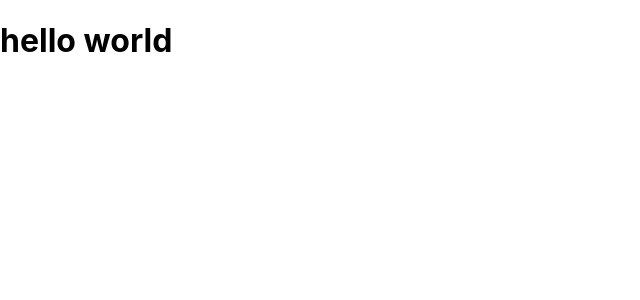
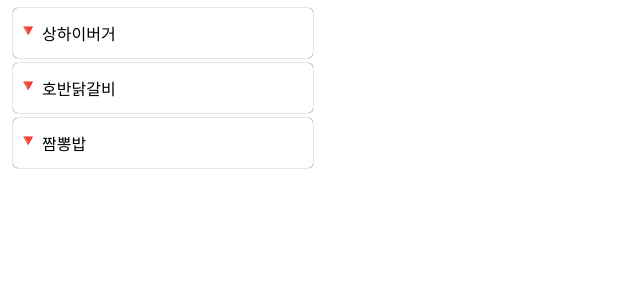
Before and after one commit to HaejinYang/react-vanilla-router, a React (Create React App) app: page / in a window 1280 px wide. Shown: the top 300 px of the page, without its empty margins (0-640 px from the left). Built offline with nearby package versions, Linux system fonts and the light colour scheme; the HTML template or start-up script is replaced by a standard one.

Commit message:
feat: 아코디언 UI 구현

```diff
--- a/package.json
+++ b/package.json
@@ -13,6 +13,7 @@
     "react": "^18.2.0",
     "react-dom": "^18.2.0",
     "react-scripts": "5.0.1",
+    "styled-components": "^5.3.9",
     "typescript": "^4.9.5",
     "web-vitals": "^2.1.4"
   },
@@ -39,5 +40,10 @@
       "last 1 firefox version",
       "last 1 safari version"
     ]
+  },
+  "devDependencies": {
+    "@types/prettier": "^2.7.2",
+    "@types/styled-components": "^5.1.26",
+    "prettier": "^2.8.7"
   }
 }
--- a/src/App.tsx
+++ b/src/App.tsx
@@ -1,9 +1,10 @@
-import React from 'react';
+import React from "react";
+import { AccordionList } from "./component/Accordion/Accordion";
 
 function App() {
   return (
-    <div className="App">
-     <h1>hello world</h1>
+    <div>
+      <AccordionList />
     </div>
   );
 }
--- /dev/null
+++ b/src/component/Accordion/Accordion.tsx
@@ -0,0 +1,126 @@
+import React, { useCallback, useEffect, useRef, useState } from "react";
+import styled from "styled-components";
+
+interface AccordionProps {
+  title: string;
+  content: string;
+}
+
+interface TitleProps {
+  isOpen: boolean;
+}
+
+interface ContentProps {
+  height: number;
+}
+
+const Article = styled.article`
+  width: 300px;
+  box-shadow: 0px 0px 1px black;
+  border-radius: 5px;
+  padding: 5px;
+  margin: 5px;
+`;
+
+const Title = styled.div<TitleProps>`
+  position: relative;
+  background-color: white;
+  color: black;
+  margin: 0px;
+  cursor: pointer;
+  border-radius: inherit;
+
+  p {
+    padding: 0.5rem 0.5rem 0.5rem 1.5rem;
+    margin: 0px;
+  }
+
+  &:hover {
+    background-color: #eeeeee;
+  }
+
+  &::before {
+    position: absolute;
+    padding: 0.5rem 0.5rem 0.5rem 0;
+    content: "${(props) => (props.isOpen ? "🔺" : "🔻")}";
+  }
+`;
+
+const Content = styled.div<ContentProps>`
+  background-color: white;
+  color: black;
+  margin: 0px;
+
+  max-height: ${(props) => props.height}px;
+  overflow: hidden;
+
+  p {
+    padding: 5px;
+    margin: 0px;
+  }
+
+  transition: all 0.5s ease-in;
+`;
+
+const items = [
+  {
+    title: "상하이버거",
+    content:
+      "상하이 버거는 정말 맛있지...Lorem ipsum dolor sit amet. Aut velit dolor vel dolores velit aut rerum ipsa quo autem doloremque. Ut magni corrupti ex sint sunt non internos voluptatem qui libero illum. Non esse dicta ea illo labore aut quam doloribus quo enim dicta quo suscipit atque est aperiam quaerat ut labore quibusdam. Aut voluptate fugiat sit molestias corporis et adipisci consequatur ab harum omnis aut facilis voluptatem est beatae deserunt.",
+  },
+  {
+    title: "호반닭갈비",
+    content:
+      "어제 먹은 호반 닭갈비는 정말 맛있었지... Lorem ipsum dolor sit amet. Aut velit dolor vel dolores velit aut rerum ipsa quo autem doloremque. Ut magni corrupti ex sint sunt non internos voluptatem qui libero illum. Non esse dicta ea illo labore aut quam doloribus quo enim dicta quo suscipit atque est aperiam quaerat ut labore quibusdam. Aut voluptate fugiat sit molestias corporis et adipisci consequatur ab harum omnis aut facilis voluptatem est beatae deserunt.",
+  },
+  {
+    title: "짬뽕밥",
+    content:
+      "편의점 짬뽕면에 밥도 괜찮았지...Lorem ipsum dolor sit amet. Aut velit dolor vel dolores velit aut rerum ipsa quo autem doloremque. Ut magni corrupti ex sint sunt non internos voluptatem qui libero illum. Non esse dicta ea illo labore aut quam doloribus quo enim dicta quo suscipit atque est aperiam quaerat ut labore quibusdam. Aut voluptate fugiat sit molestias corporis et adipisci consequatur ab harum omnis aut facilis voluptatem est beatae deserunt.",
+  },
+];
+
+const Accordion: React.FC<AccordionProps> = (props) => {
+  const [height, setHeight] = useState(0);
+  const [isOpen, setOpen] = useState(false);
+  const content = useRef<HTMLDivElement>(null);
+
+  useEffect(() => {
+    if (isOpen) {
+      if (content && content.current) {
+        setHeight(content.current.scrollHeight);
+      }
+    } else {
+      setHeight(0);
+    }
+  }, [isOpen]);
+
+  const onClickHandler = useCallback(() => {
+    setOpen(!isOpen);
+  }, [isOpen]);
+
+  return (
+    <div onClick={onClickHandler}>
+      <Title isOpen={isOpen}>
+        <p>{props.title}</p>
+      </Title>
+      <Content height={height} ref={content}>
+        <p>{props.content}</p>
+      </Content>
+    </div>
+  );
+};
+
+const AccordionList: React.FC = () => {
+  const render = items.map((item, index) => {
+    return (
+      <Article key={item.title}>
+        <Accordion title={item.title} content={item.content} />
+      </Article>
+    );
+  });
+
+  return <>{render}</>;
+};
+
+export { Accordion, AccordionList };
--- a/src/index.css
+++ b/src/index.css
@@ -1,13 +1,4 @@
-body {
-  margin: 0;
-  font-family: -apple-system, BlinkMacSystemFont, 'Segoe UI', 'Roboto', 'Oxygen',
-    'Ubuntu', 'Cantarell', 'Fira Sans', 'Droid Sans', 'Helvetica Neue',
-    sans-serif;
-  -webkit-font-smoothing: antialiased;
-  -moz-osx-font-smoothing: grayscale;
+*,
+*::after, *::before {
+  box-sizing: border-box;
 }
-
-code {
-  font-family: source-code-pro, Menlo, Monaco, Consolas, 'Courier New',
-    monospace;
-}
```
Also changed, not shown: 1 other file (tests, documents, lock files or other folders).
